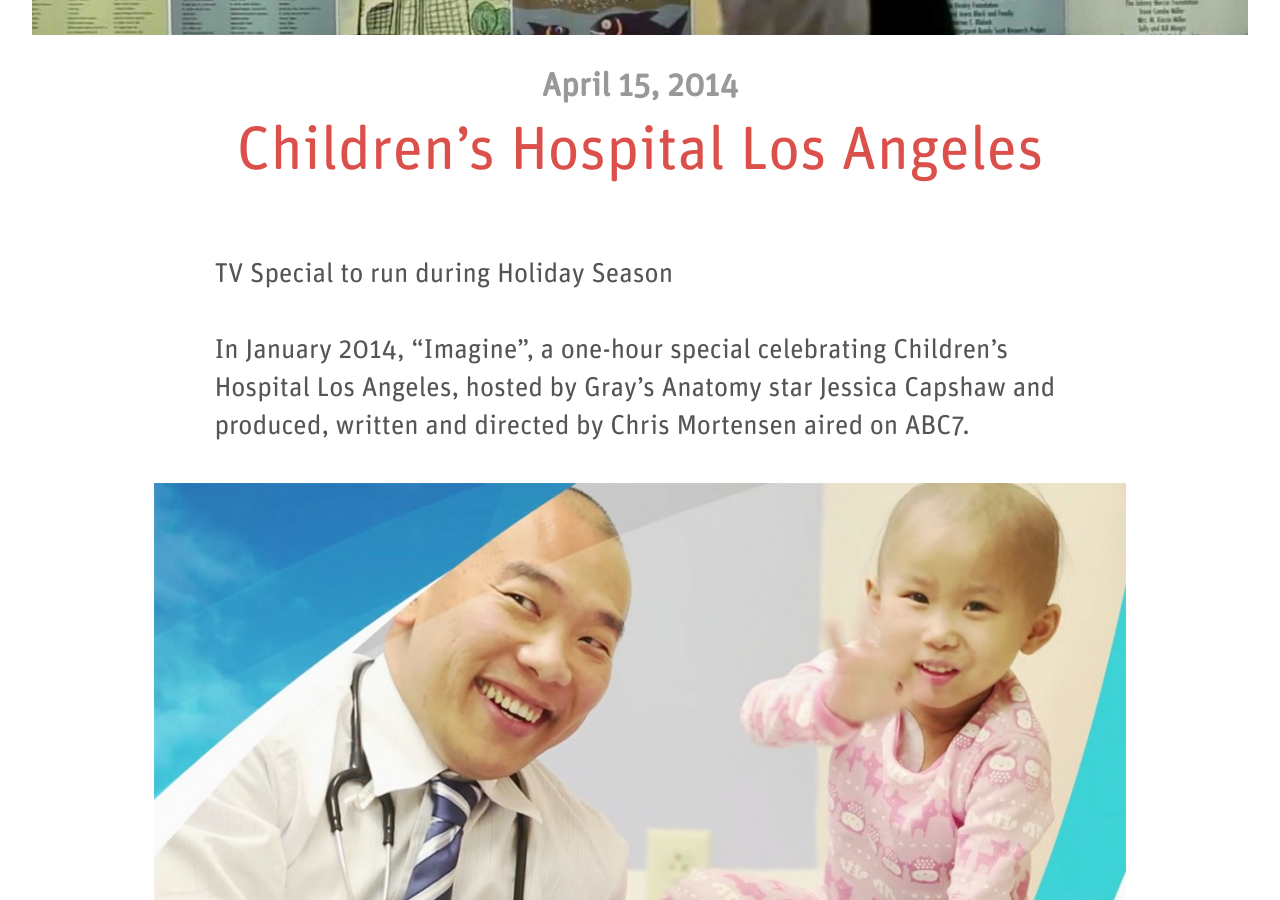
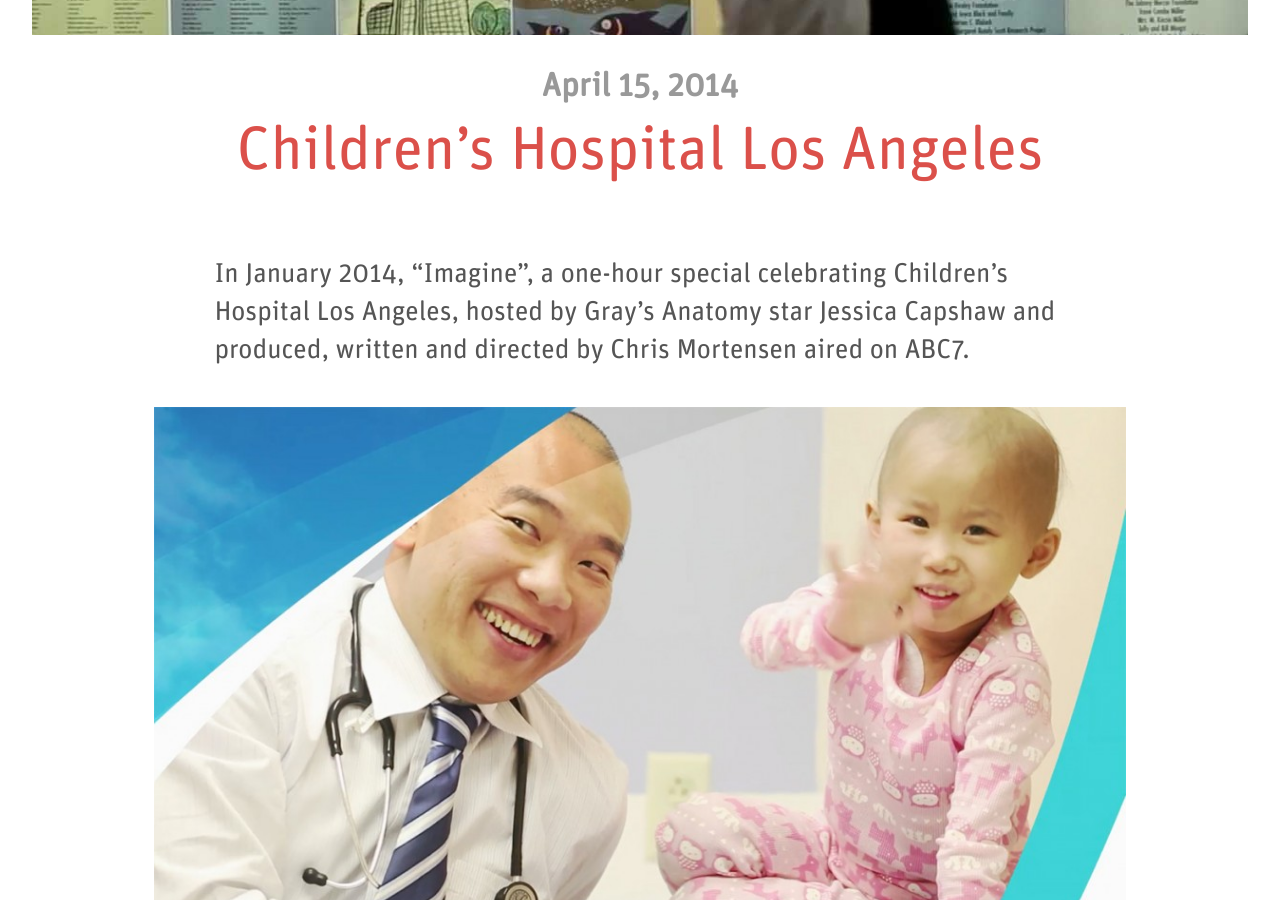
Before and after one commit to jsbarkema/mad-universe.com, a Jekyll site: the page built from _news/childrens-hospital.markdown, in a window 1280 px wide and 900 px high, scrolled down 493 px. Built offline with Jekyll 4.4.1, drawn with Linux system fonts in a browser that asks for light colours.

Commit message:
Updated Childrens Hospital

```diff
--- a/_news/childrens-hospital.markdown
+++ b/_news/childrens-hospital.markdown
@@ -24,9 +24,6 @@
 layout: news-page
 ---
 
-TV Special to run during Holiday Season
-
-
 In January 2014, “Imagine”, a one-hour special celebrating Children’s Hospital Los Angeles, hosted by Gray’s Anatomy star Jessica Capshaw and produced, written and directed by Chris Mortensen aired on ABC7.
 
 <figure><img src="/uploads/hospital2-1024x570.jpg"></figure>
```
